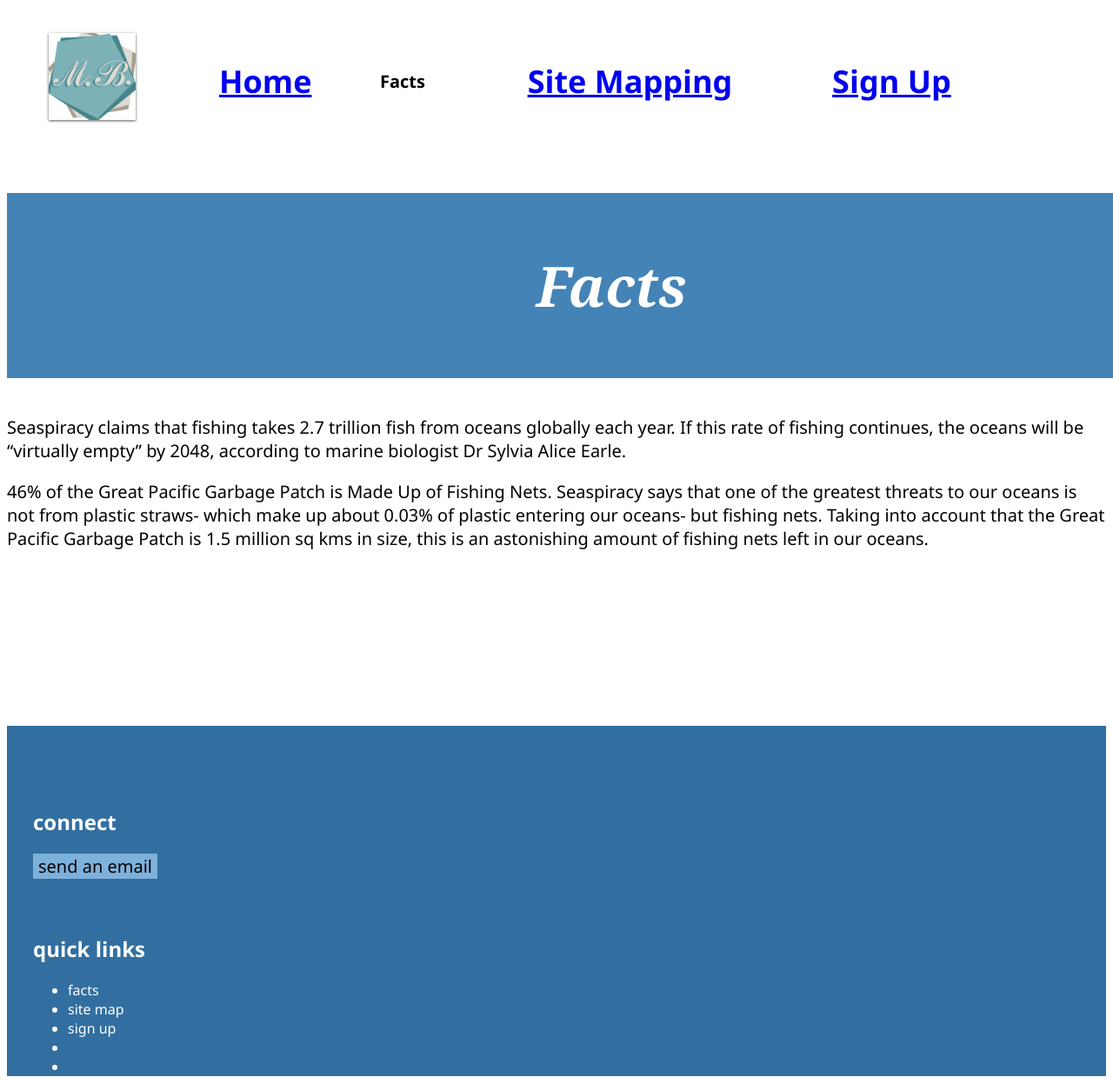
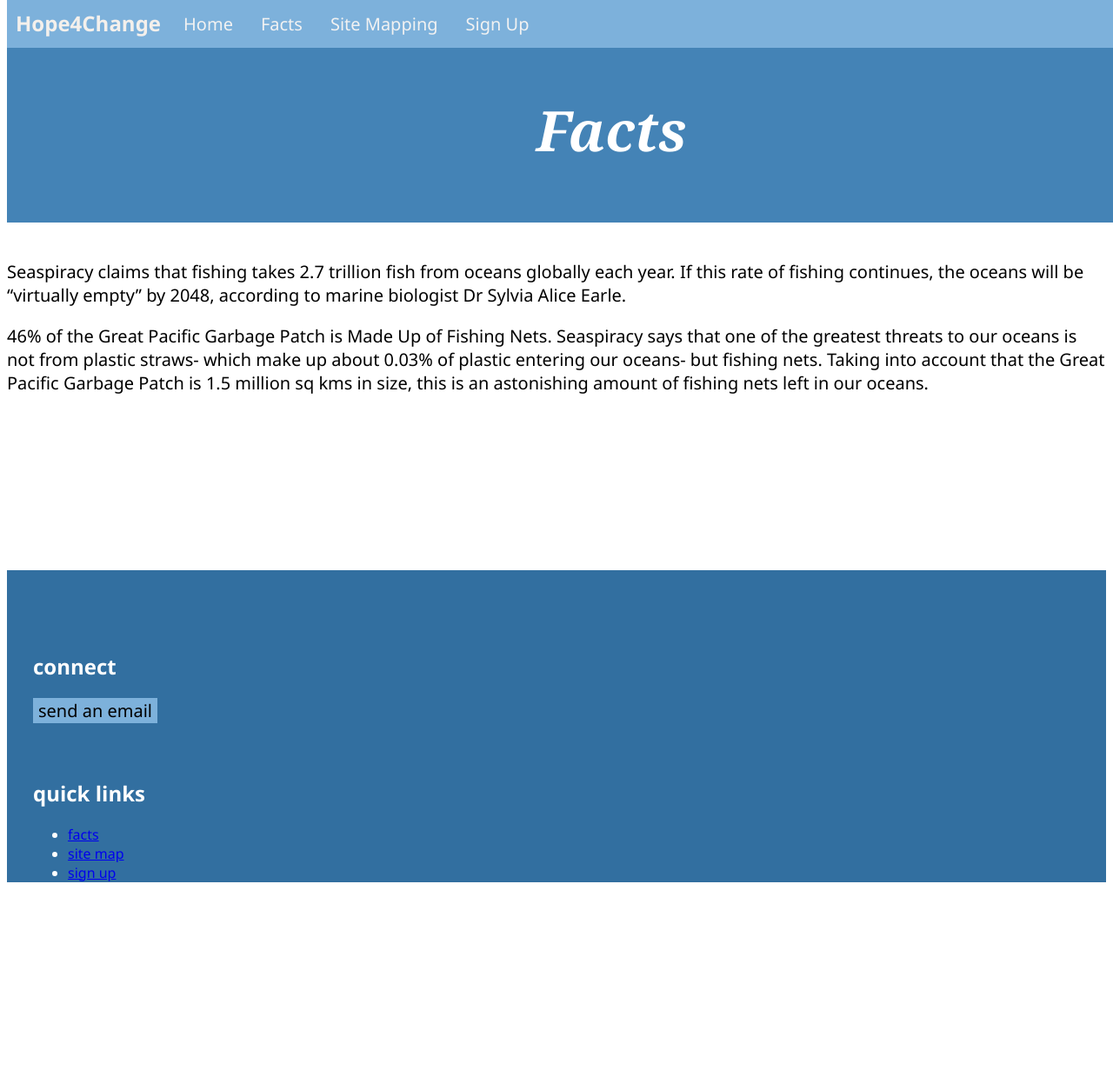
Before and after one commit to W046871822/Project2, a plain HTML site: page H4Cfacts.html in a window 1280 px wide. Shown: the top 1254 px of the page at 87% size. After the commit the page ends 1031 px from the top, so only its background shows below. Drawn offline with Linux system fonts and the light colour scheme.

Commit message:
Apply changes to nav and footer to all

```diff
--- a/CSS/project2stylesheet.css
+++ b/CSS/project2stylesheet.css
@@ -116,22 +116,32 @@ img {
 a:hover {
     background-color:rgb(68, 131, 182);
 }
+
+/************tables************/
 table {
-    width:90%;
-}
-table, th, td {
+    width: 90;
+    overflow: auto;
+    border-width: 20px;
+  }
+
+  table, th, td {
     border: none;
     border-collapse: collapse;
     color:rgb(255, 255, 255);
     font-size: 150%;
     padding: 30px
 }
-thead {font-weight:bold
 
-}
-td {color:rgb(255, 255, 255);
-	font-size: 30px;
-}
+
+  @media screen and (max-width: 600px) {
+    table, th, td {
+      display: block;
+    }
+    th, td{
+      width: 90%;
+    }
+  }
+
 
 col{
     background-color:rgb(119, 119, 119);
--- a/H4Cfacts.html
+++ b/H4Cfacts.html
@@ -7,17 +7,27 @@
     </head>
     <body>
         <!--Links to connected websites in a table-->
-    <table>
-        <tr>
-            <th><img src="Images/MyLogo.jpg" alt="image of logo" width="100" height="100" title="Logo"></th>
-            <th><a href= "project2.html">
-                Home</a></th>
-            <th><p>Facts</p></th>
-            <th><a href= "H4CsiteMapping.html">
-                Site Mapping</a></th>
-            <th><a href= "H4CsignUp.html">
-                Sign Up</a></th>
-  </tr></table>
+        <div class="topnav" id="myTopnav" id="top">
+            <a href="" class="active">Hope4Change</a>
+            <a href="index.html">Home</a>
+            <a href="H4Cfacts.html">Facts</a>
+            <a href="H4CsiteMapping.html">Site Mapping</a>
+            <a href="H4CsignUp.html">Sign Up</a>
+            <a href="javascript:void(0);" href="#top" class="icon" onclick="myFunction()">
+              <i class="fa fa-bars"></i>
+            </a>
+          </div>
+
+          <script>
+            function myFunction() {
+              var x = document.getElementById("myTopnav");
+              if (x.className === "topnav") {
+                x.className += " responsive";
+              } else {
+                x.className = "topnav";
+              }
+            }
+            </script>
 
         <h1>
 			<i>Facts</i>
@@ -36,14 +46,11 @@
                 <h2>quick links</h2>
                 <list>
                     <ul>
-            <li>facts</li>
-            <li>site map</li>
-            <li>sign up</li>
-            <li></li>
-            <li></li>
+                        <li><a href="H4Cfacts.html">facts</a></li>
+                        <li><a href="H4CsiteMapping.html">site map</a></li>
+                        <li><a href="H4CsignUp.html">sign up</a></li>
                     </ul>
                 </list>
-
             </footer>
     </body>
     </html>
```
Also changed, not shown: H4CsignUp.html (+25 -19 lines), H4CsiteMapping.html (+25 -17 lines). Lines whose indentation alone changed are shown as unchanged.
